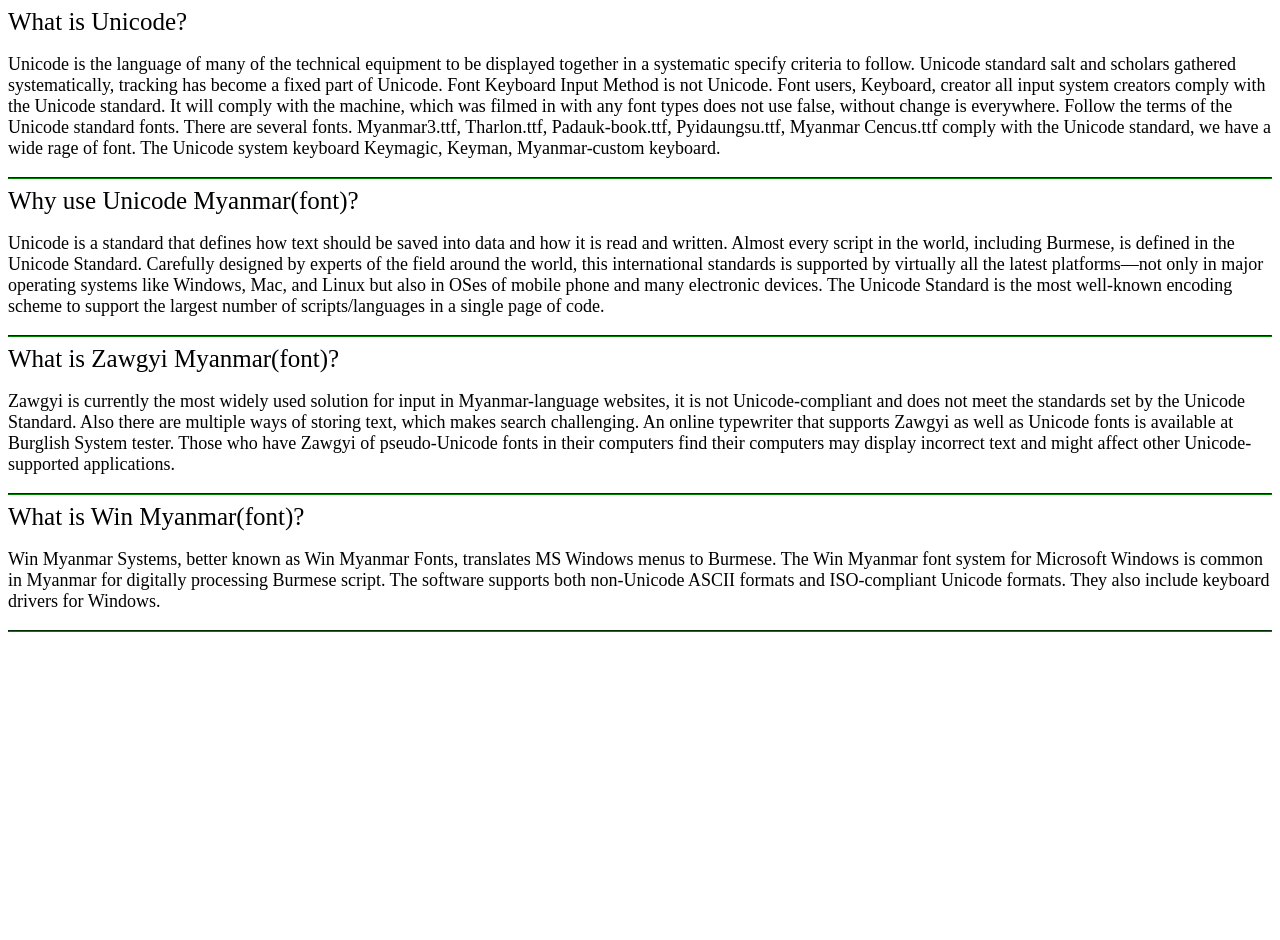
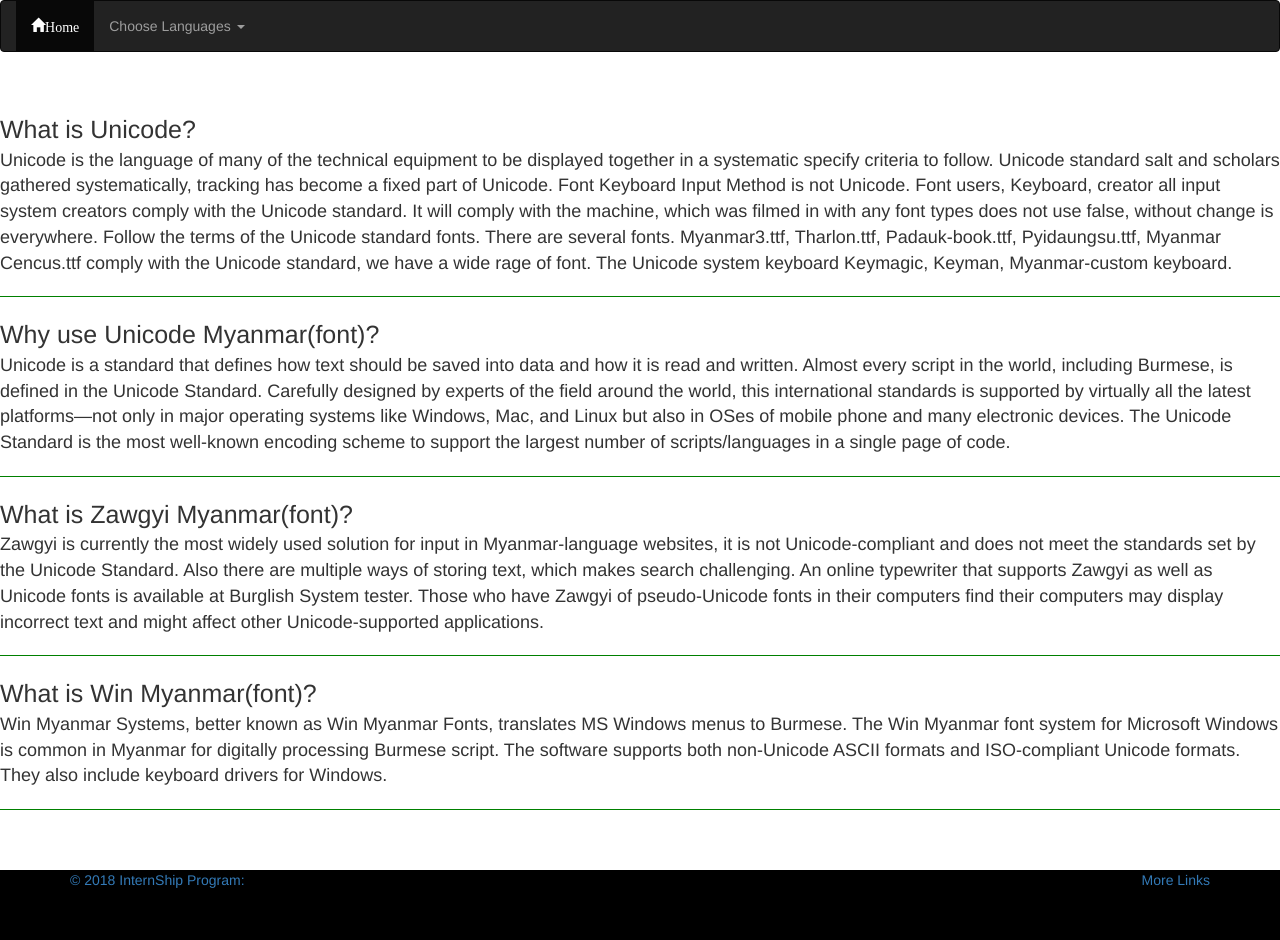
Before and after one commit to LaeLaeWin/M-L-converter, a Flask app: page /question in a window 1280 px wide. Before the commit the page ends 632 px from the top, so only its background shows below. Run offline with Flask 2, Linux system fonts and the light colour scheme; some libraries are stand-ins or nearby versions.

Commit message:
change file

```diff
--- a/templates/about.html
+++ b/templates/about.html
@@ -102,7 +102,7 @@
   <footer>
     <div class="footer-copyright">
             <div class="container"  style="height: 70px;">
-           <a class="grey-text text-lighten-4"> © 2014 Copyright Text</a>
+           <a class="grey-text text-lighten-4"> © 2018 InternShip Program:</a>
             <a class="grey-text text-lighten-4" style="float: right;" href="https://translate.google.com/m/translate">More Links</a>
             </div>
           </div>
--- a/templates/question.html
+++ b/templates/question.html
@@ -2,8 +2,53 @@
 <html>
 <head>
 	<title></title>
+
+	<meta name="viewport" content="width=device-width, initial-scale=1">
+  <link rel="stylesheet" href="https://maxcdn.bootstrapcdn.com/bootstrap/3.3.7/css/bootstrap.min.css">
+  <script src="https://ajax.googleapis.com/ajax/libs/jquery/3.3.1/jquery.min.js"></script>
+  <script src="https://maxcdn.bootstrapcdn.com/bootstrap/3.3.7/js/bootstrap.min.js"></script>
+
+          <style type="text/css">
+      #foot{
+        background-color: #000000;
+      }
+
+    </style>
+
+
 </head>
 <body>
+
+
+	<nav class="navbar navbar-inverse">
+  <div class="container-fluid">
+
+    <ul class="nav navbar-nav">
+      <li class="active"><a href="{{ url_for('index') }}"><span class="glyphicon glyphicon-home">Home</a></li>
+      <li class="dropdown"><a class="dropdown-toggle" data-toggle="dropdown" href="#">Choose Languages <span class="caret"></span></a>
+        <ul class="dropdown-menu">
+          <li><a href="{{ url_for('ztou') }}">ZawGyi to Uni</a></li>
+          <li class="divider"></li>
+          <li><a href="{{ url_for('ztow') }}">ZawGyi to Win</a></li>
+          <li class="divider"></li>
+          <li><a href="{{ url_for('wtou') }}">Win to Uni</a></li>
+          <li class="divider"></li>
+          <li><a href="{{ url_for('wtoz') }}">Win to ZawGyi</a></li>
+          <li class="divider"></li>
+          <li><a href="{{ url_for('utow') }}">Uni to Win</a></li>
+          <li class="divider"></li>
+          <li><a href="{{ url_for('utoz') }}">Uni to ZawGyi</a></li>
+        </ul>
+      </li>
+
+    </ul>
+
+  </div>
+</nav>
+ <br> <br>
+
+
+
 <h style="font-size: 25px;">What is Unicode?</h>
 
 <p style="font-size: 18px;">Unicode is the language of many of the technical equipment to be displayed together in a
@@ -37,5 +82,19 @@ incorrect text and might affect other Unicode-supported applications.</p><hr sty
 Burmese. The Win Myanmar font system for Microsoft Windows is common in Myanmar for digitally
 processing Burmese script. The software supports both non-Unicode ASCII formats and ISO-compliant
 Unicode formats. They also include keyboard drivers for Windows.</p><hr style="border-color: green;">
+
+<br><br>
+
+<div id="foot">
+  <footer>
+    <div class="footer-copyright">
+            <div class="container"  style="height: 70px;">
+           <a class="grey-text text-lighten-4"> © 2018 InternShip Program:</a>
+            <a class="grey-text text-lighten-4" style="float: right;" href="https://translate.google.com/m/translate">More Links</a>
+            </div>
+          </div>
+        </footer>
+      </div>
+
 </body>
 </html>
```
